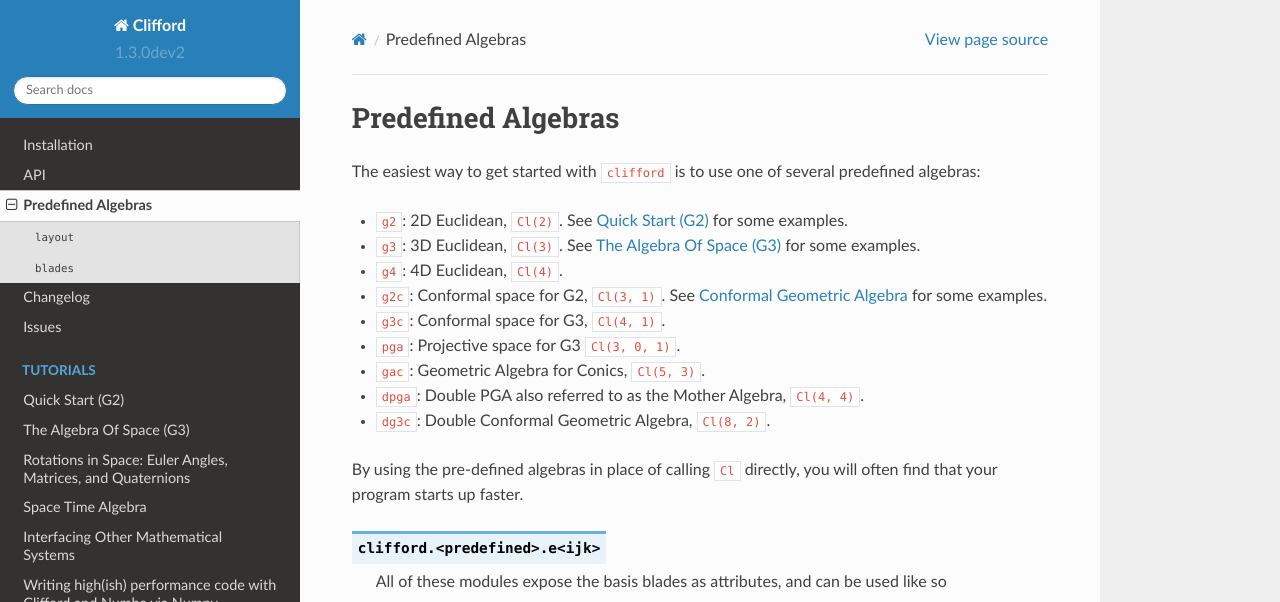
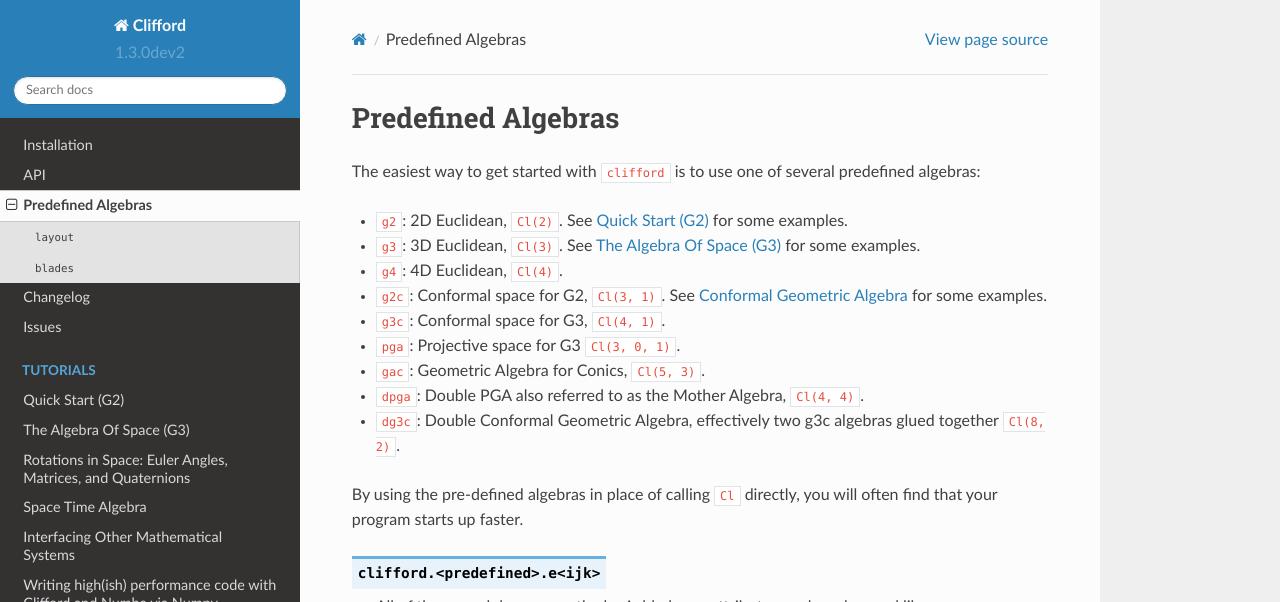
Before and after one commit to pygae/clifford, a Sphinx documentation site: the page built from docs/predefined-algebras.rst, in a window 1280 px wide and 900 px high, cut to the strip 0-602 px from the top of the window. Built offline with Sphinx 7.4.7 and the Read the Docs theme 2.0.0, drawn with Linux system fonts in a browser that asks for light colours; pages that are not in the unit, such as notebooks, are missing from menus.

Commit message:
Updated the doc entry for dg3c

```diff
--- a/docs/predefined-algebras.rst
+++ b/docs/predefined-algebras.rst
@@ -29,7 +29,7 @@
   ``dpga``: Double PGA also referred to as the Mother Algebra, ``Cl(4, 4)``.
 * .. module:: clifford.dg3c
 
-  ``dg3c``: Double Conformal Geometric Algebra, ``Cl(8, 2)``.
+  ``dg3c``: Double Conformal Geometric Algebra, effectively two g3c algebras glued together ``Cl(8, 2)``.
 
 
 
```
